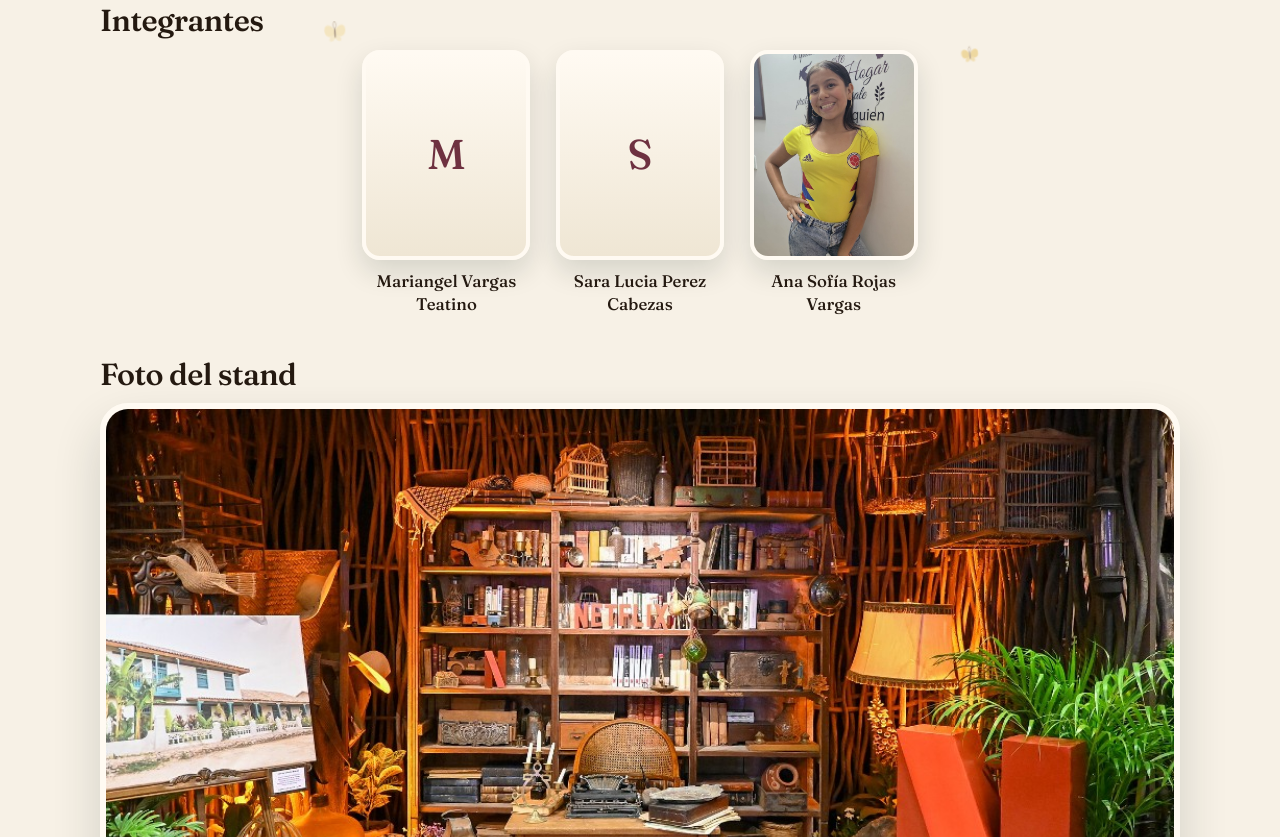
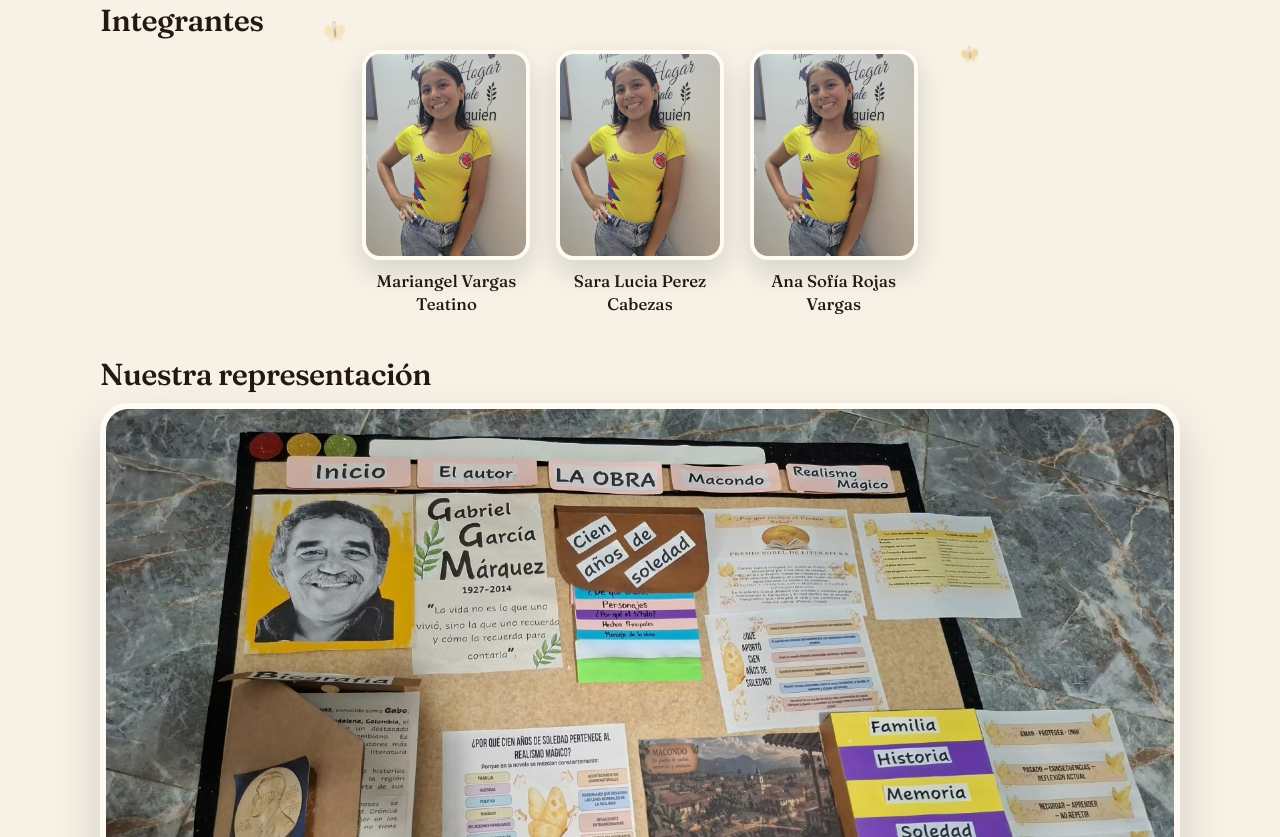
Before and after one commit to jrojas147/gabo, a plain HTML site: page index.html in a window 1280 px wide. Shown: the part 11163-12000 px from the top of the page. Drawn offline with Linux system fonts and the light colour scheme.

Commit message:
actualziaicon stand foto niñas

```diff
--- a/index.html
+++ b/index.html
@@ -471,24 +471,24 @@
           <h3>Integrantes</h3>
           <div class="fotos-grupo">
             <figure class="foto-integrante revelar d1">
-              <span class="inicial" aria-hidden="true">M</span>
+              <img src="img/ana-sofia-rojas.jpg" alt="Mariangel Vargas Teatino">
               <figcaption>Mariangel Vargas Teatino</figcaption>
             </figure>
             <figure class="foto-integrante revelar d2">
-              <span class="inicial" aria-hidden="true">S</span>
+              <img src="img/ana-sofia-rojas.jpg" alt="Sara Lucia Perez Cabezas">
               <figcaption>Sara Lucia Perez Cabezas</figcaption>
             </figure>
             <figure class="foto-integrante revelar d3">
-              <img src="img/ana-sofia-rojas.jpg" alt="Ana Sofía Rojas Vargas, integrante del grupo de grado séptimo">
+              <img src="img/ana-sofia-rojas.jpg" alt="Ana Sofia Rojas Vargas">
               <figcaption>Ana Sofía Rojas Vargas</figcaption>
             </figure>
           </div>
         </div>
 
         <div class="bloque" id="stand">
-          <h3>Foto del stand</h3>
+          <h3>Nuestra representación</h3>
           <figure class="foto-stand revelar">
-            <img src="img/stand.jpg" alt="Foto del stand de la exposición, con una biblioteca, un escritorio y objetos de Cien años de soledad">
+            <img src="img/stand.jpeg" alt="Foto del stand Gabriel Garcia Marquez">
             <figcaption>Stand de la exposición</figcaption>
           </figure>
         </div>
@@ -513,7 +513,6 @@
         <blockquote class="cierre-propio revelar d2">
           <p>“Recordar para comprender, comprender para respetar y respetar para no repetir.”</p>
         </blockquote>
-        <p class="cierre-nota">Idea de cierre de la exposición.</p>
       </div>
     </section>
   </main>
```
Also changed, not shown: img/stand.jpeg (added), img/stand.jpg (deleted).
